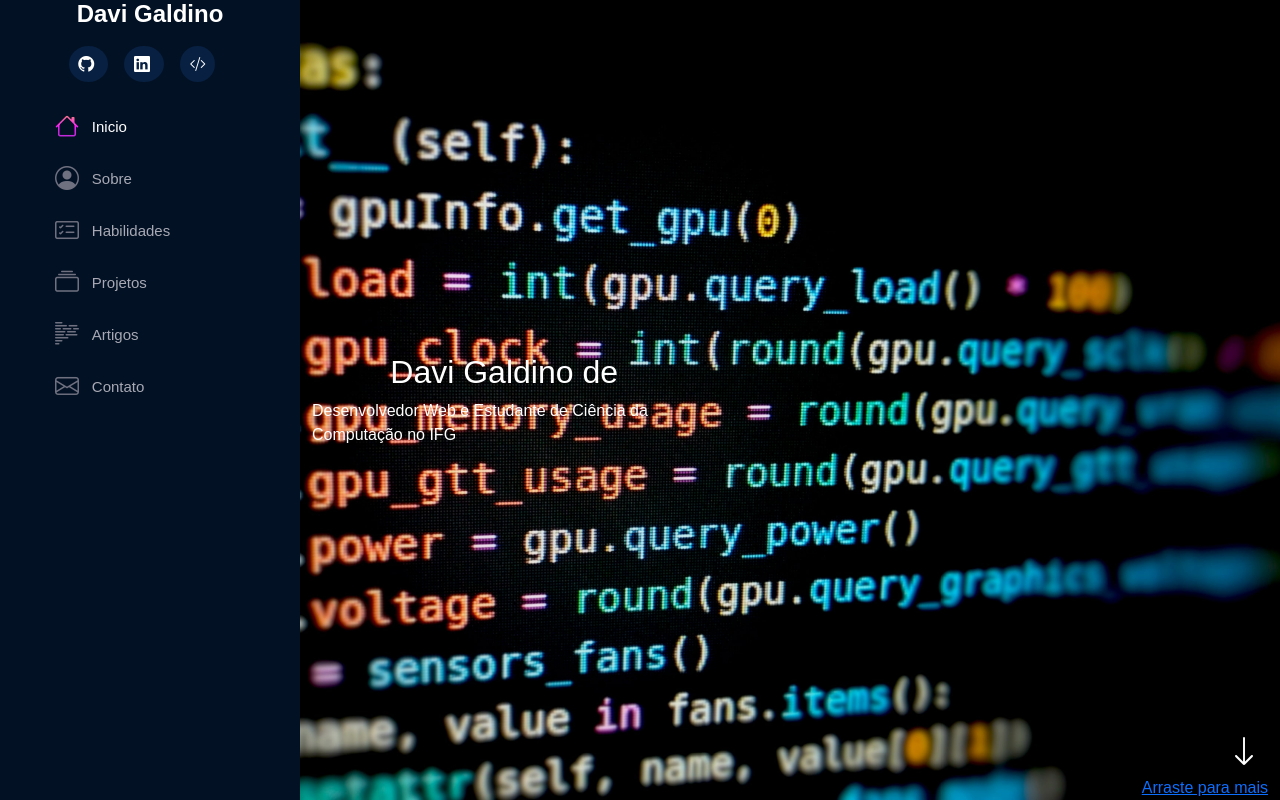
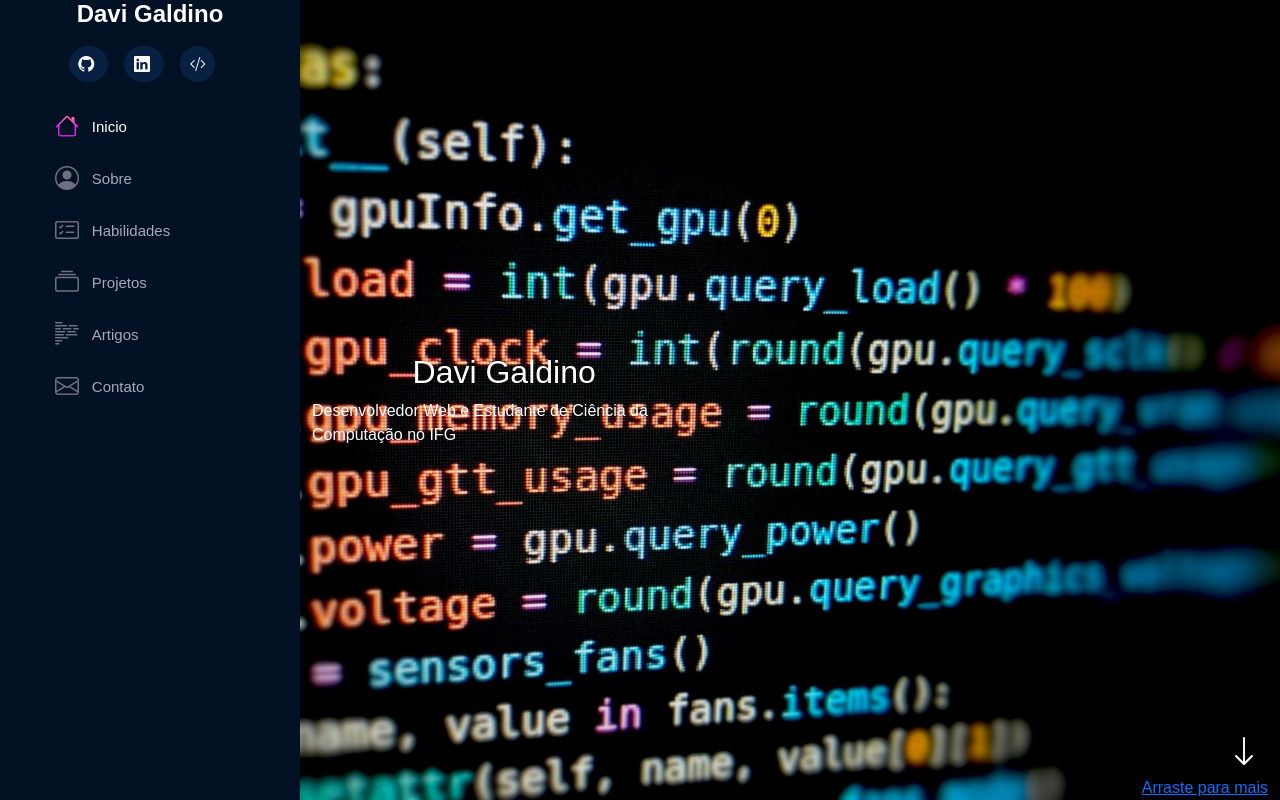
Before and after one commit to Davi-Ga/portfolio-deprecated-, a Flask app: page / in a window 1280 px wide. Run offline with Flask 2, Linux system fonts and the light colour scheme.

Commit message:
nome ajustado

```diff
--- a/src/templates/index.html
+++ b/src/templates/index.html
@@ -73,7 +73,7 @@
 
         <section id="inicio" class ="row m-0 p-0">
             <div class="col-md-5 d-flex justify-content-center align-items-center flex-column">
-                <h2 class="text-white text-shadow">Davi Galdino de</h2>
+                <h2 class="text-white text-shadow">Davi Galdino</h2>
                 <span id="subtitle" class="text-white text-shadow">Desenvolvedor Web e Estudante de Ciência da Computação no IFG</span>
             </div>
 
```
